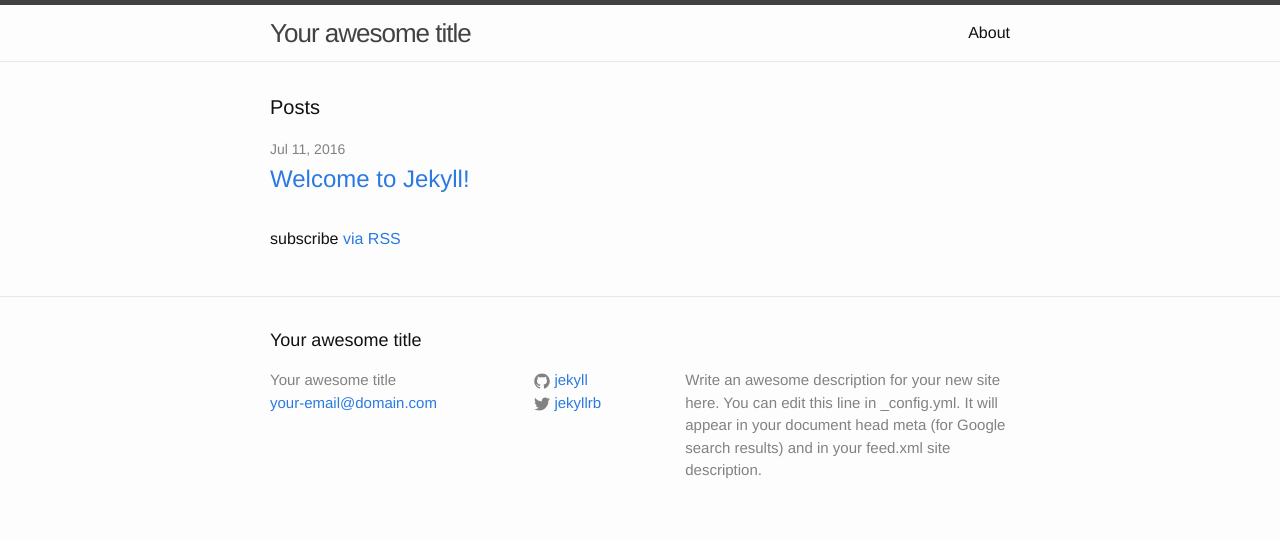
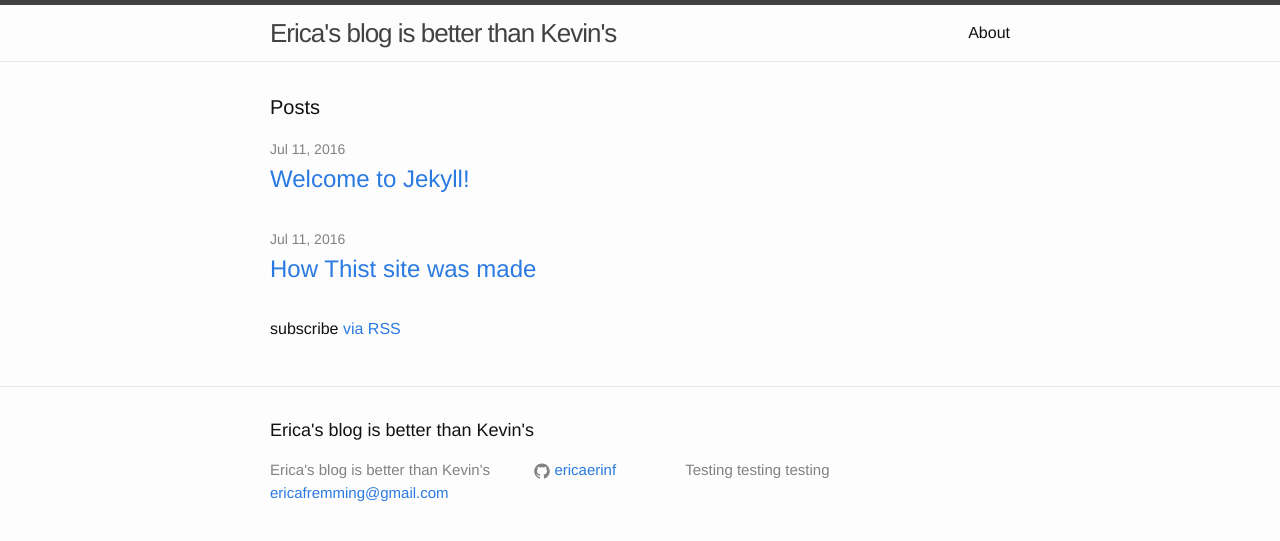
Before and after one commit to ericaerinf/testblog, a Jekyll site: the page built from index.html, in a window 1280 px wide. Shown: the top 541 px of the page. Built offline with Jekyll 4.4.1, drawn with Linux system fonts in a browser that asks for light colours.

Commit message:
update config.yml

```diff
--- a/_config.yml
+++ b/_config.yml
@@ -6,16 +6,14 @@
 # 'jekyll serve'. If you change this file, please restart the server process.
 
 # Site settings
-title: Your awesome title
-email: your-email@domain.com
+title: Erica's blog is better than Kevin's
+email: ericafremming@gmail.com
 description: > # this means to ignore newlines until "baseurl:"
-  Write an awesome description for your new site here. You can edit this
-  line in _config.yml. It will appear in your document head meta (for
-  Google search results) and in your feed.xml site description.
-baseurl: "" # the subpath of your site, e.g. /blog
+  Testing testing testing
+baseurl: "/testblog" # the subpath of your site, e.g. /blog
 url: "http://yourdomain.com" # the base hostname & protocol for your site
-twitter_username: jekyllrb
-github_username:  jekyll
+
+github_username:  ericaerinf
 
 # Build settings
 markdown: kramdown
--- /dev/null
+++ b/_posts/2016-07-11-welcome-to-jekyll copy.markdown
@@ -0,0 +1,28 @@
+---
+layout: post
+title:  "How Thist site was made"
+date:   2016-07-11 12:05:58 -0400
+categories: jekyll update
+---
+Jekyll is a super awesome static site generator. Here is how I made my site using it!
+
+
+------------------------------------------
+First thing you want to do is
+
+#1. install jekyll...
+More details to come...
+
+------------------------------------------
+
+------------------------------------------
+
+#2. jekyll build
+
+ - open up terminal window and navigate to the directory where you want your repository to exist locally. *I recommend the home directory!*
+
+to be continued.....
+
+--------------------------------------------------------
+
+#3. Deploy site to github pages!
```
Also changed, not shown: 5 other files.
